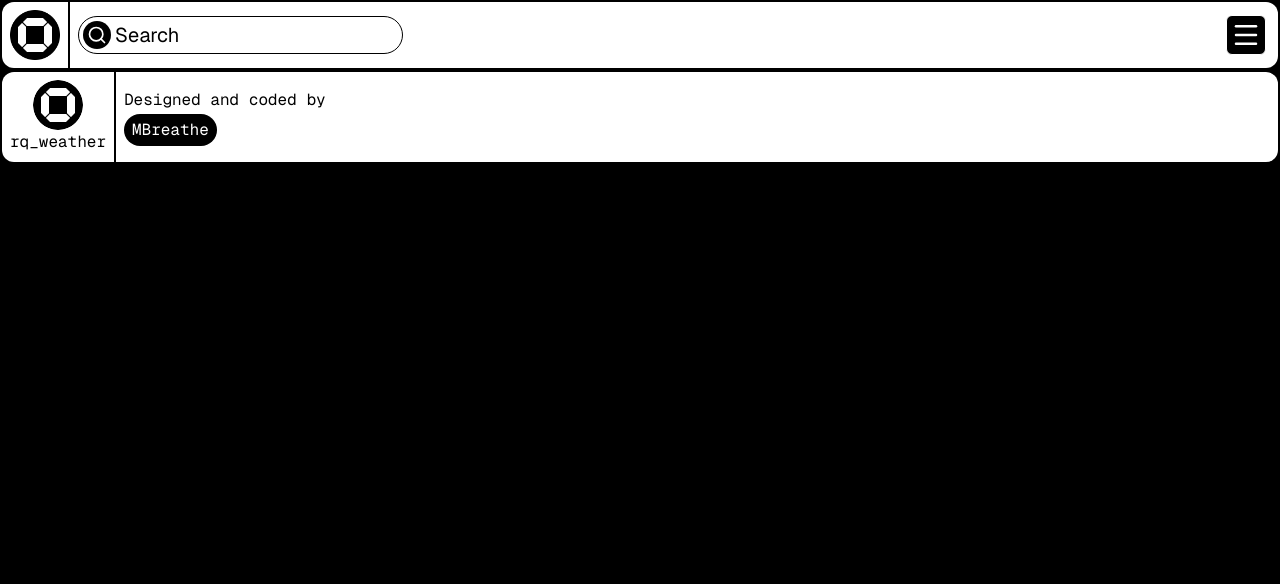
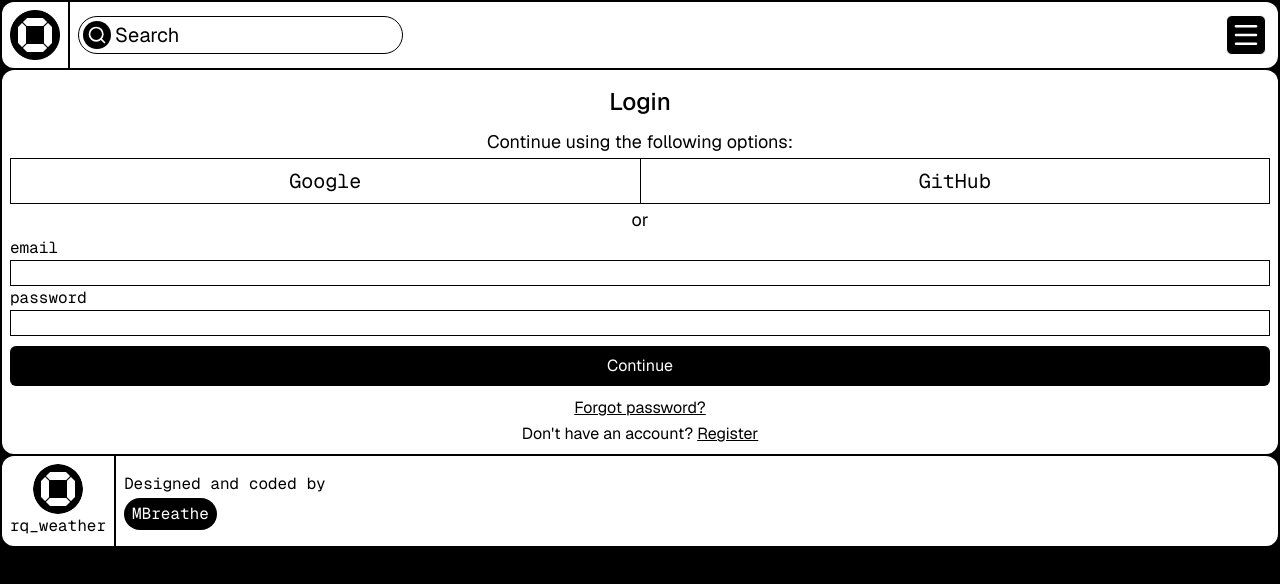
Before and after one commit to MBreathe/rq_weather, a Next.js app: page /login in a window 1280 px wide. Shown: the top 584 px of the page. Built offline with nearby package versions, Linux system fonts and the light colour scheme.

Commit message:
login page draft + small edits throughout multiple modules + bugfix (thinking of switching to modular CSS)

```diff
--- a/src/app/api/gemini/route.ts
+++ b/src/app/api/gemini/route.ts
@@ -28,7 +28,8 @@ export async function POST(req: Request) {
     console.log(response.usageMetadata);
 
     return Response.json(response.text);
-  } catch (e) {
+  } catch (error) {
+    console.error(error);
     return Response.json(
       { error: "Error generating response" },
       { status: 500 },
--- a/src/app/globals.css
+++ b/src/app/globals.css
@@ -15,3 +15,6 @@ a {
 button {
   cursor: pointer;
 }
+button:focus-visible {
+  outline: none;
+}
--- a/src/app/login/page.tsx
+++ b/src/app/login/page.tsx
@@ -1 +1,62 @@
-export default function LoginPage() {}
+"use client";
+
+import Link from "next/link";
+
+export default function LoginPage() {
+  return (
+    <main
+      className={
+        "bg-white text-black rounded-xl font-sans p-2 flex flex-col gap-0.5 items-center justify-center"
+      }
+    >
+      <h1 className={"text-2xl font-medium text-center m-2"}>Login</h1>
+      <h3 className={"text-lg"}>Continue using the following options:</h3>
+      <div className={"flex border-1 border-black w-full font-mono text-xl"}>
+        <button
+          className={
+            "flex-1 border-r-1 border-black p-2 hover:bg-black hover:text-white"
+          }
+        >
+          Google
+        </button>
+        <button className={"flex-1 p-2 hover:bg-black hover:text-white"}>
+          GitHub
+        </button>
+      </div>
+      <h3 className={"text-lg"}>or</h3>
+      <form className={"flex flex-col w-full font-mono"}>
+        <div className={"flex flex-col"}>
+          <label htmlFor={"email"}>email</label>
+          <input
+            name={"email"}
+            type={"email"}
+            className={"bg-white border-1 border-black"}
+          />
+        </div>
+        <div className={"flex flex-col"}>
+          <label htmlFor={"password"}>password</label>
+          <input
+            name={"password"}
+            type={"password"}
+            className={"bg-white border-1 border-black"}
+          />
+        </div>
+      </form>
+      <button
+        type={"submit"}
+        className={"bg-black text-white p-2 rounded-md m-2 w-full"}
+      >
+        Continue
+      </button>
+      <Link href={"/password-recovery"} className={"underline"}>
+        Forgot password?
+      </Link>
+      <p>
+        Don't have an account?{" "}
+        <Link href={"/register"} className={"underline"}>
+          Register
+        </Link>
+      </p>
+    </main>
+  );
+}
--- a/src/app/page.tsx
+++ b/src/app/page.tsx
@@ -7,9 +7,7 @@ export default function Landing() {
     <main>
       <TimeWidget />
       <WeatherWidget />
-      <div
-        className={"bg-white text-black p-2 rounded-xl mt-0.5 mb-0.5 font-mono"}
-      >
+      <div className={"bg-white text-black p-2 rounded-xl mt-0.5 mb-0.5"}>
         <div
           className={"flex flex-col font-sans text-2xl leading-7 font-medium"}
         >
--- a/src/components/WeatherWidget.tsx
+++ b/src/components/WeatherWidget.tsx
@@ -3,6 +3,7 @@ import { useEffect, useState } from "react";
 import { CurrentWeather, Units } from "@/models/Weather";
 import fetcher from "@/utils/fetcher";
 import { useUnitContext } from "@/app/context/UnitContext";
+import Image from "next/image";
 
 export default function WeatherWidget() {
   const [weather, setWeather] = useState<CurrentWeather | null>(null);
@@ -45,7 +46,7 @@ export default function WeatherWidget() {
 
     const intervalId = setInterval(getCurrentWeather, 10 * 60 * 1000);
     return () => clearInterval(intervalId);
-  }, []);
+  }, [unit]);
   return (
     <div className={"flex gap-0.5 font-mono leading-none mt-0.5 w-full"}>
       {weather && (
@@ -69,7 +70,7 @@ export default function WeatherWidget() {
               "flex items-center justify-center bg-black h-12 w-12 rounded-md"
             }
           >
-            <img
+            <Image
               src={weather.weather[0].icon}
               alt="weather icon"
               className={"w-10 h-10"}
```
